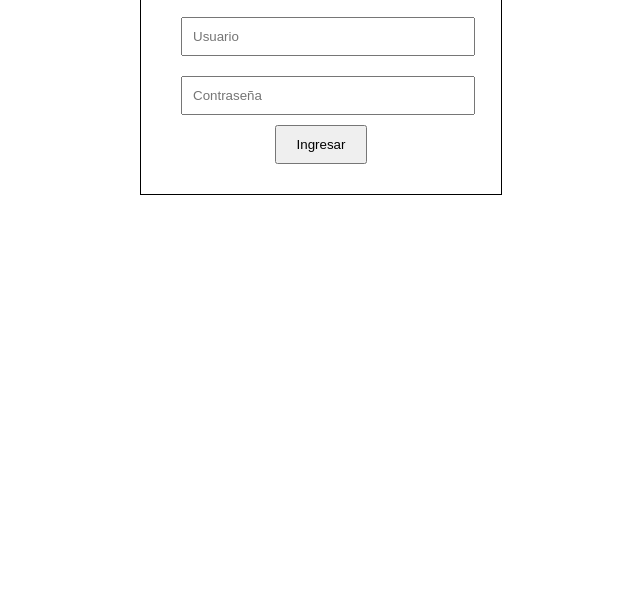
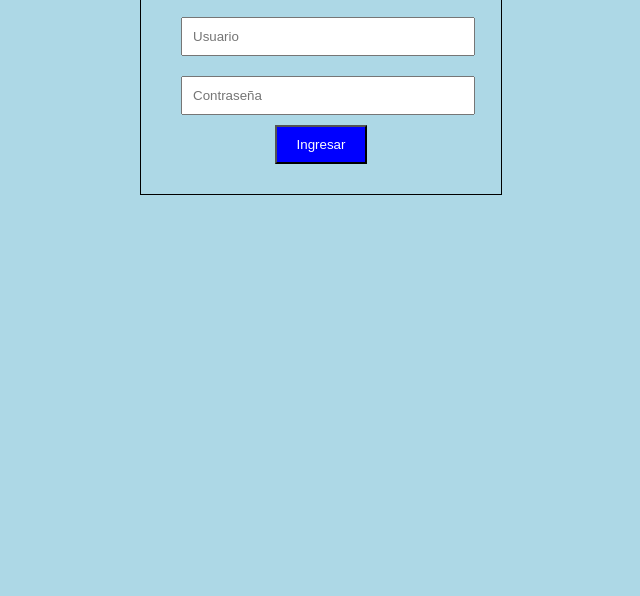
Before and after one commit to an1maDVS/login-github, a plain HTML site: page index.html in a window 1280 px wide. Shown: the part 204-800 px from the top of the page, without its empty margins (319-959 px from the left). Drawn offline with Linux system fonts and the light colour scheme.

Commit message:
cambiar colores del login

```diff
--- a/style.css
+++ b/style.css
@@ -1,6 +1,6 @@
 body {
     font-family: Arial, sans-serif;
-    background-color: white;
+    background-color: lightblue;
 }
 
 .login {
@@ -19,4 +19,6 @@ input {
 
 button {
     padding: 10px 20px;
+    background-color: blue;
+    color: white;
 }
```
